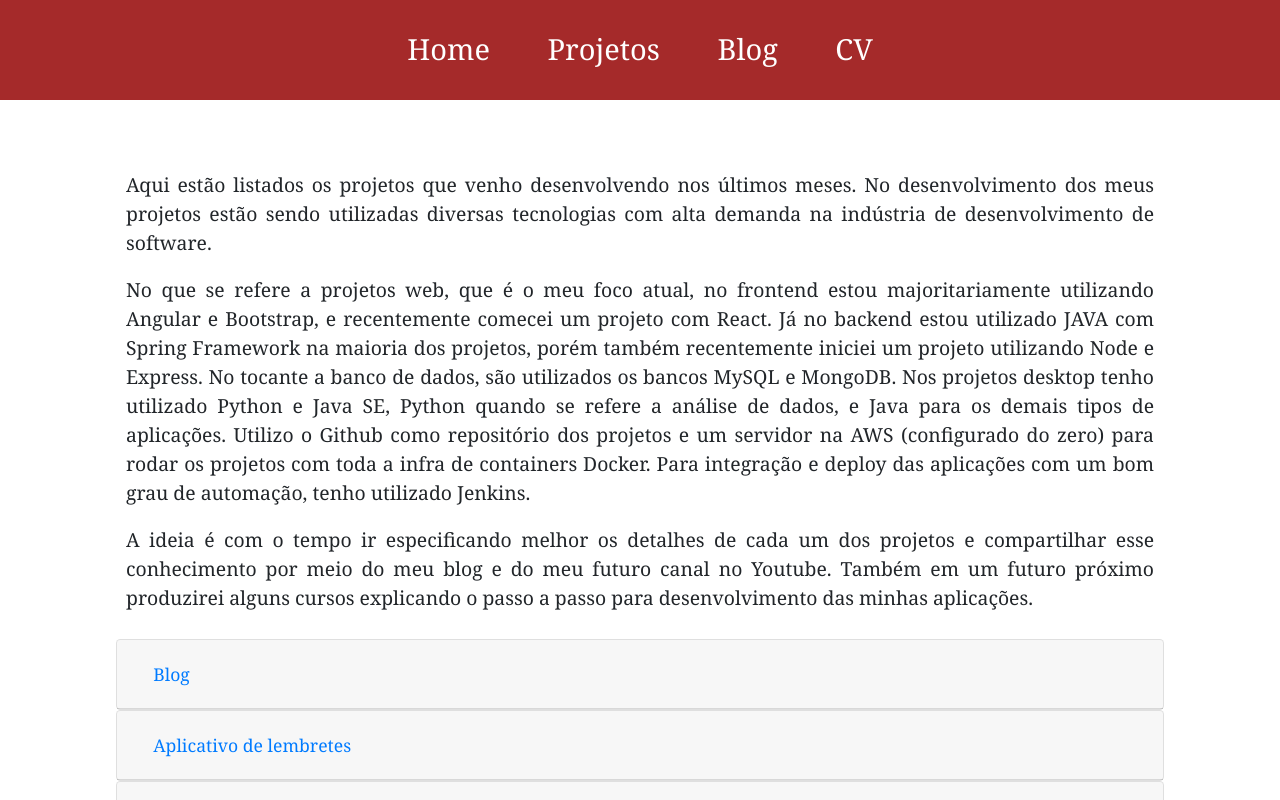
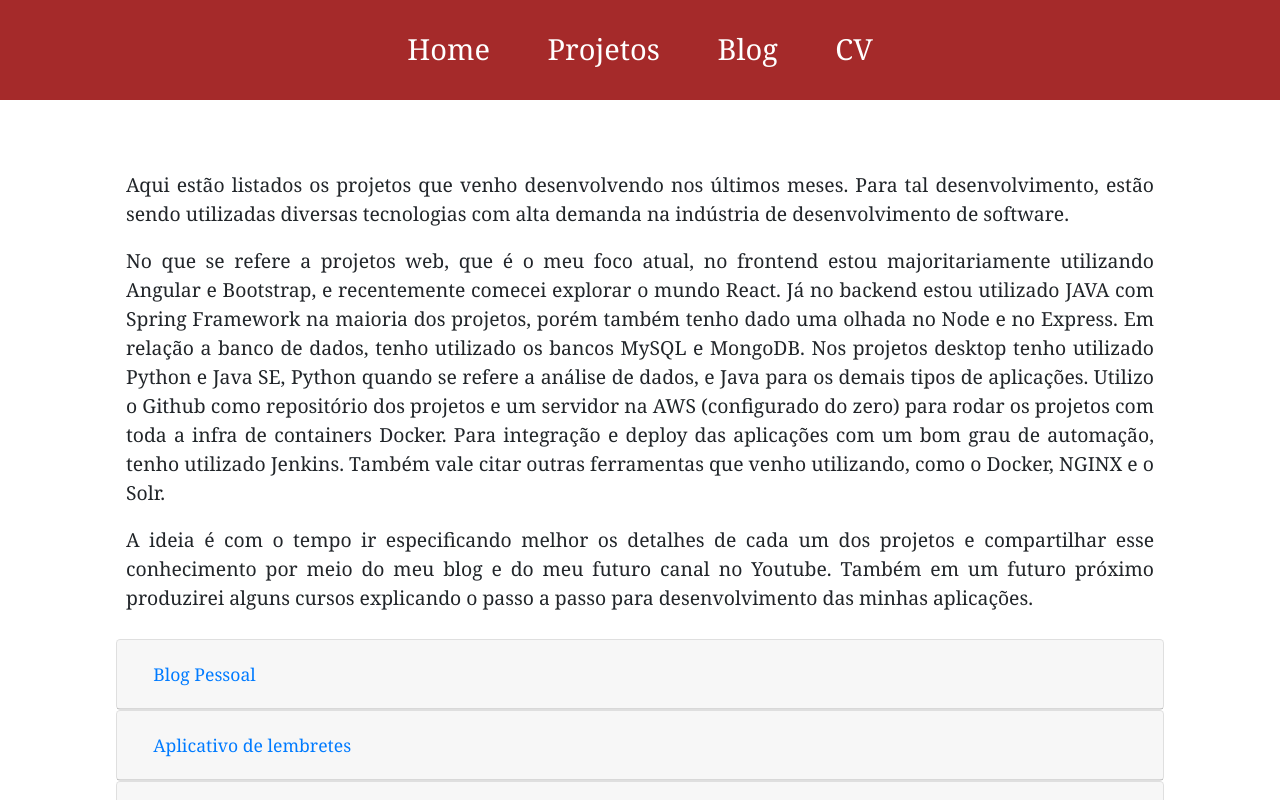
Before and after one commit to jovanibrasil/jovanibrasil-app, an Angular app: page /projects in a window 1280 px wide. Shown: the top 800 px of the page. Built offline with nearby package versions, Linux system fonts and the light colour scheme.

Commit message:
Update personal and projects informations

```diff
--- a/src/app/home/home.component.html
+++ b/src/app/home/home.component.html
@@ -35,18 +35,19 @@
                <article class="text-container item-aligner">
                     <p>Olá, seja bem vindo(a) a minha página pessoal!</p>
                     <p>
-                    Meu nome é Jovani Brasil, sou estudante de ciência da computação na Pontifícia Universidade Católica
+                    Meu nome é Jovani Brasil, sou Bacharel em Ciência da Computação pela Pontifícia Universidade Católica
                     do Rio Grande do Sul. Hoje, minhas principais áreas de interesse são engenharia de software, processamento de linguagem natural
                     e machine learning. Tenho interesse nas mais diversas tecnologias e gosto de estar sempre me atualizando.
                     Sou apaixonado pela educação à distância, sendo fã de plataformas como
-                    <a href="https://www.coursera.org/">Coursera</a>, <a href="https://www.udemy.com/">Udemy</a>
-                    e <a href="https://www.complexityexplorer.org/">Complexity Explorer</a>.
+                    <a href="https://www.coursera.org/">Coursera</a> (onde atualmente estou cursando
+                    <a href="https://www.coursera.org/specializations/secure-coding-practices">Secure Coding Practices Specialization</a>),
+                    <a href="https://www.udemy.com/">Udemy</a> e <a href="https://www.complexityexplorer.org/">Complexity Explorer</a>.
                     Caso necessário, sinta-se à vontade para entrar em contato comigo.
                     Você também pode visitar meu <a href="/CV">CV</a>, para mais detalhes sobre minhas qualificações.
                     </p>
                     <p>
                     A ideia desta página é concentrar meus projetos, ideias e currículo. Em especial, visite meus
-                    <a href="/Projects">projetos</a> e verifique alguns dos artefatos produzidos durante os meus estudos.
+                    <a href="/Projects">projetos</a> e verifique alguns dos artefatos produzidos durante os meus estudos recentes.
                     </p>
                     <p>
                     Esta página e meus projetos estão todos em desenvolvimento, então sugestões de melhorias e notificações de erros são bem
--- a/src/app/projects/projects.component.html
+++ b/src/app/projects/projects.component.html
@@ -2,17 +2,18 @@
     <div class="aligner">
         <article class="text-container item-aligner">
                <p>
-                    Aqui estão listados os projetos que venho desenvolvendo nos últimos meses. No desenvolvimento dos meus projetos
-                    estão sendo utilizadas diversas tecnologias com alta demanda na indústria de desenvolvimento de software.
+                    Aqui estão listados os projetos que venho desenvolvendo nos últimos meses. Para tal desenvolvimento, estão sendo utilizadas
+                    diversas tecnologias com alta demanda na indústria de desenvolvimento de software.
                </p>
                <p>
                     No que se refere a projetos web, que é o meu foco atual, no frontend estou majoritariamente utilizando Angular e Bootstrap,
-                    e recentemente comecei um projeto com React. Já no backend estou utilizado JAVA com Spring Framework na maioria dos
-                    projetos, porém também recentemente iniciei um projeto utilizando Node e Express. No tocante a banco de dados, são
-                    utilizados os bancos MySQL e MongoDB. Nos projetos desktop tenho utilizado Python e Java SE, Python quando se refere a
+                    e recentemente comecei explorar o mundo React. Já no backend estou utilizado JAVA com Spring Framework na maioria dos
+                    projetos, porém também tenho dado uma olhada no Node e no Express. Em relação a banco de dados, tenho utilizado
+                    os bancos MySQL e MongoDB. Nos projetos desktop tenho utilizado Python e Java SE, Python quando se refere a
                     análise de dados, e Java para os demais tipos de aplicações. Utilizo o Github como repositório dos projetos e um servidor
                     na AWS (configurado do zero) para rodar os projetos com toda a infra de containers Docker. Para integração
-                    e deploy das aplicações com um bom grau de automação, tenho utilizado Jenkins.
+                    e deploy das aplicações com um bom grau de automação, tenho utilizado Jenkins. Também vale citar outras ferramentas que venho
+                    utilizando, como o Docker, NGINX e o Solr.
                </p>
                <p>
                     A ideia é com o tempo ir especificando melhor os detalhes de cada um dos projetos e compartilhar esse conhecimento por
@@ -28,7 +29,7 @@
                 <div class="card-header" id="blogCardHead">
                     <h5 class="mb-0">
                         <button class="btn btn-link collapsed" data-toggle="collapse" data-target="#blogCardContent"
-                            aria-expanded="false" aria-controls="blogCardContent">Blog</button>
+                            aria-expanded="false" aria-controls="blogCardContent">Blog Pessoal</button>
                     </h5>
                 </div>
                 <div id="blogCardContent" class="collapse" aria-labelledby="blogCardHead" data-parent="#accordion">
```
